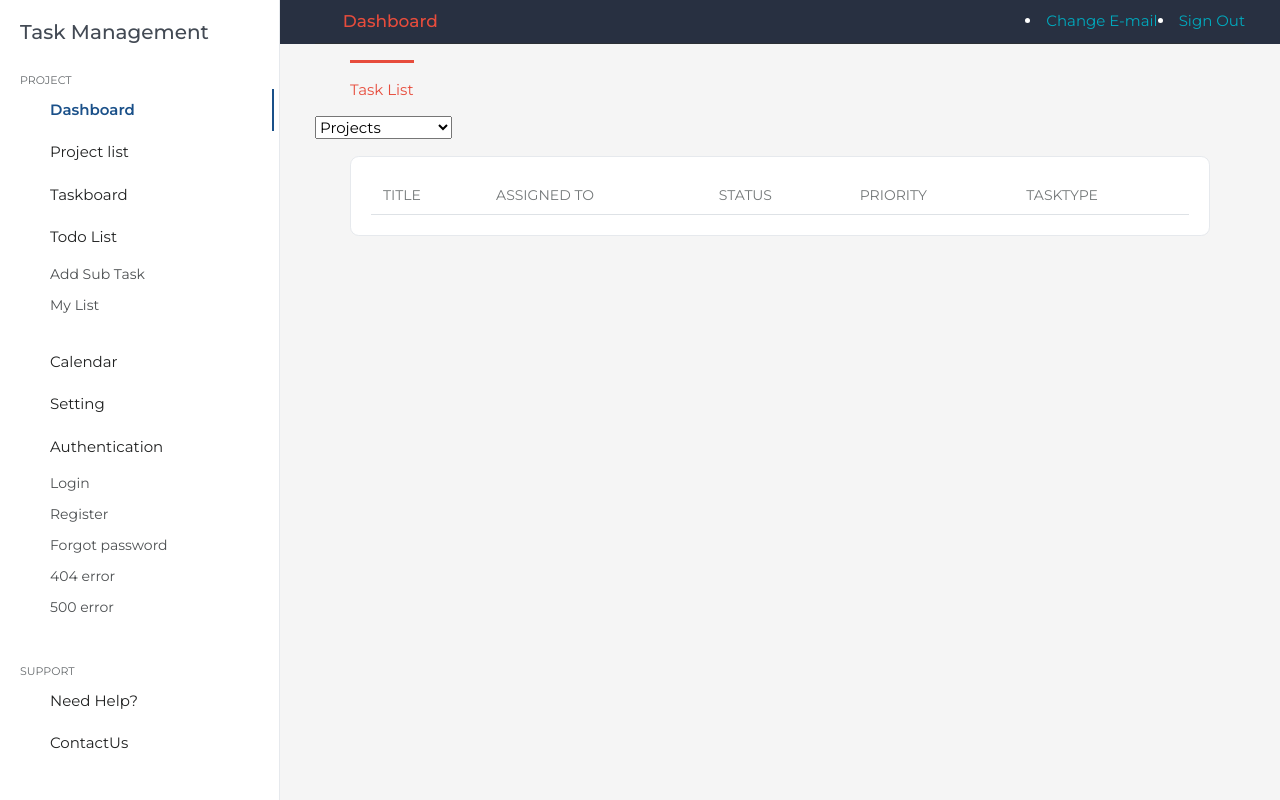
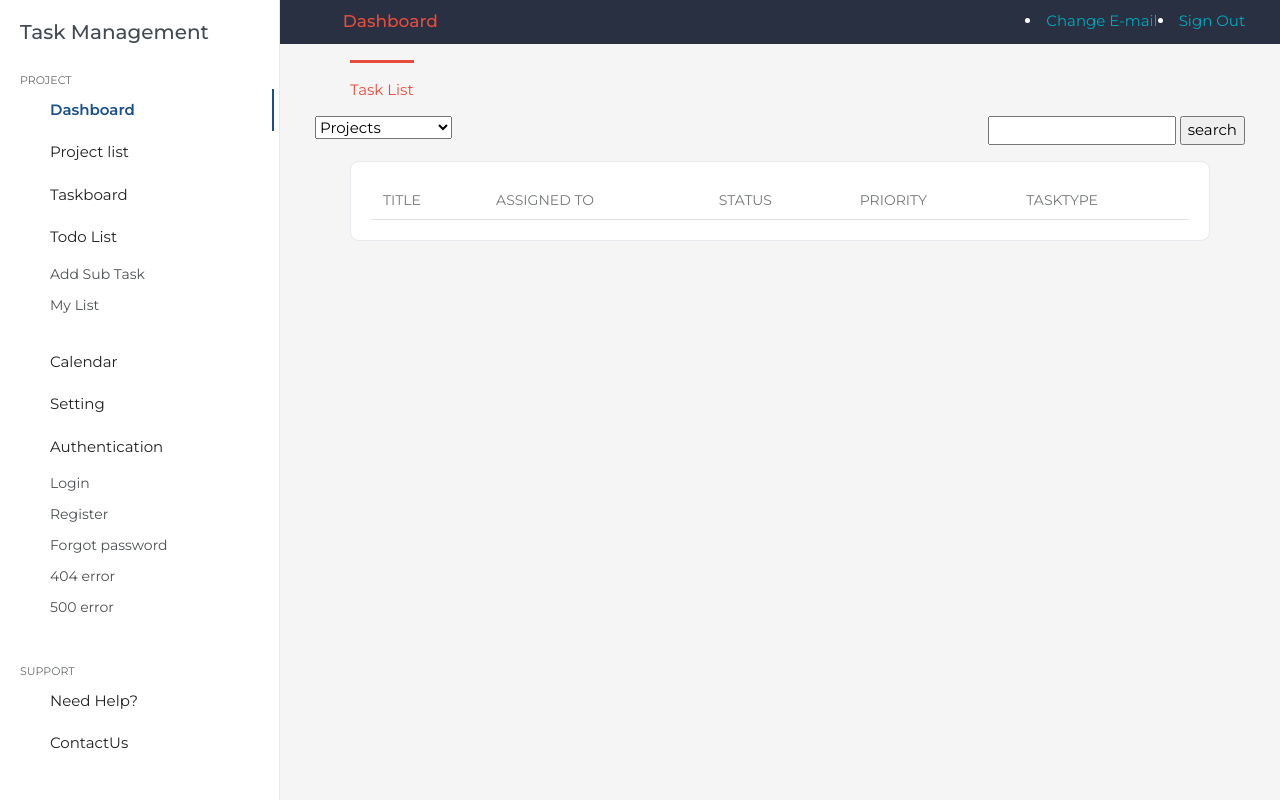
Before and after one commit to pranavtntra/Task_Management, a Django app: page /task/project_tasklist/ in a window 1280 px wide. Run offline with Django 3.2, Linux system fonts and the light colour scheme; tables that the repository leaves empty hold one stand-in row (values such as "Sample post"); lists and menus that the app fills with data are empty; parts of the project's set-up code (start-up, migrations or seed data) failed here and were passed over; some libraries are stand-ins or nearby versions.

Commit message:
[ADD] search views

```diff
--- a/TaskManagement/task/urls.py
+++ b/TaskManagement/task/urls.py
@@ -1,10 +1,11 @@
 from django.urls import path
-from task.views import CreateTaskView, CreateSubTaskView, TaskListView, ProjectTaskListView, TaskList
+from task.views import CreateTaskView, CreateSubTaskView, SearchTaskView, TaskListView, ProjectTaskListView, TaskList
 
 urlpatterns = [
     path('add_task/', CreateTaskView.as_view(), name="add_task"),
     path('add_subtask/', CreateSubTaskView.as_view(), name="add_subtask"),
     path('mytask_list/', TaskListView.as_view(), name="mytask_list"),
     path('project_tasklist/', ProjectTaskListView.as_view(), name="project_tasklist"),
-    path('tasklist/', TaskList.as_view(), name='tasklist'),
+    path('tasklist/', TaskList.as_view(), name="tasklist"),
+    path('search/', SearchTaskView.as_view(), name= "search"),
 ]
--- a/TaskManagement/task/views.py
+++ b/TaskManagement/task/views.py
@@ -4,6 +4,8 @@ from django.views.generic import CreateView, ListView, View
 from task.forms import CreateTaskForm, CreateSubTaskForm
 from django.http import JsonResponse
 import json
+from django.shortcuts import render
+from django.db.models import Q
 # Create your views here.
 
 
@@ -58,7 +60,7 @@ class TaskList(View):
     template_name = "task/project_tasklist.html"
     context_object_name = "tasklist"
 
-    def get(self, request, *args, **kwargs):
+    def get(self, request):
         # import code; code.interact(local=dict(globals(), **locals()))
         project_id = self.request.GET.get('id', None)
         print(id)
@@ -66,8 +68,23 @@ class TaskList(View):
         if project_id.exists():
             # import code; code.interact(local=dict(globals(), **locals()))
             project = project_id.first()
-            t = Task.objects.filter(project=project).values('title','assigned_to__first_name', 'status', 'priority', 'tasktype')
+            t = Task.objects.filter(project=project).values('title', 'assigned_to__first_name', 'status', 'priority', 'tasktype')
         tasks = json.dumps(list(t))
         print(tasks)
         data = {"task": tasks}
         return JsonResponse(data, safe=False)
+
+
+class SearchTaskView(View):
+    model = Task
+    form_class = CreateTaskForm
+    template_name = "task/project_tasklist.html"
+    context_object_name = "searct_task"
+
+    def get(self, request):
+        str = request.GET.get('str', None)
+        import code; code.interact(local=dict(globals(), **locals()))
+        print(str)
+        task = Task.objects.filter(Q(title__icontains=str))
+        print(task)
+        return render(request, 'task/project_tasklist.html', {'task': task, 'str': str})
--- a/TaskManagement/templates/task/project_tasklist.html
+++ b/TaskManagement/templates/task/project_tasklist.html
@@ -1,5 +1,4 @@
-{% extends 'dashboard.html' %}
-{% block content %}
+{% extends 'dashboard.html' %} {% block content %}
 <div class="section-body">
     <div class="container-fluid">
         <div class="d-flex justify-content-between align-items-center">
@@ -9,17 +8,33 @@
         </div>
     </div>
 </div>
+<div class="row">
+    <div class="col-sm-4">
         <select id="project_tasklist" data-url='{% url "tasklist" %}'>
                     <option disabled = "true" selected> Projects </option>
                         {% for p in projectlist %}
                         <option href="" value={{p.id}} name="id">{{ csrf_input }}{{p.title }}</option>
                         {% endfor %}
                 </select>
+    </div>
+    <div class="col-sm-8">
+        <div id="search-10" class="widget_search">
+            <form method="get" action="">
+                <div  id="search" style="text-align: right;">
+                    <input class="" type="text" name="str">
+                    <input type="submit" id="search" value="search" />
+                </div>
+            </form>
+        </div>
+    </div>
+</div>
+
+
 <div class="section-body mt-3">
     <div class="container-fluid">
         <div class="tab-content">
             <div class="tab-pane fade show active" id="todo-add" role="tabpanel">
-                            <div class="card" id = "card">
+                <div class="card" id="card">
 
                     <div class="card-body">
                         <div class="table-responsive todo_list">
@@ -48,5 +63,30 @@
             </div>
         </div>
     </div>
+    <script>
+    $('#search').click(function() {
 
-{% endblock  %}
+    var str = $(this).val();
+    console.log(str);
+
+    $.ajax({
+        url: $(this).data('url'),
+        method: 'get',
+        data: {
+            'str': str,
+        },
+        success: function(data) {
+            $("#btable").empty();
+            JSON.parse(data["task"]).forEach((item) => {
+                console.log(item)
+            });
+        },
+        error: function(data) {
+            console.log("error");
+        }
+    });
+});
+
+    </script>
+
+    {% endblock %}
```
Lines whose indentation alone changed are shown as unchanged.
